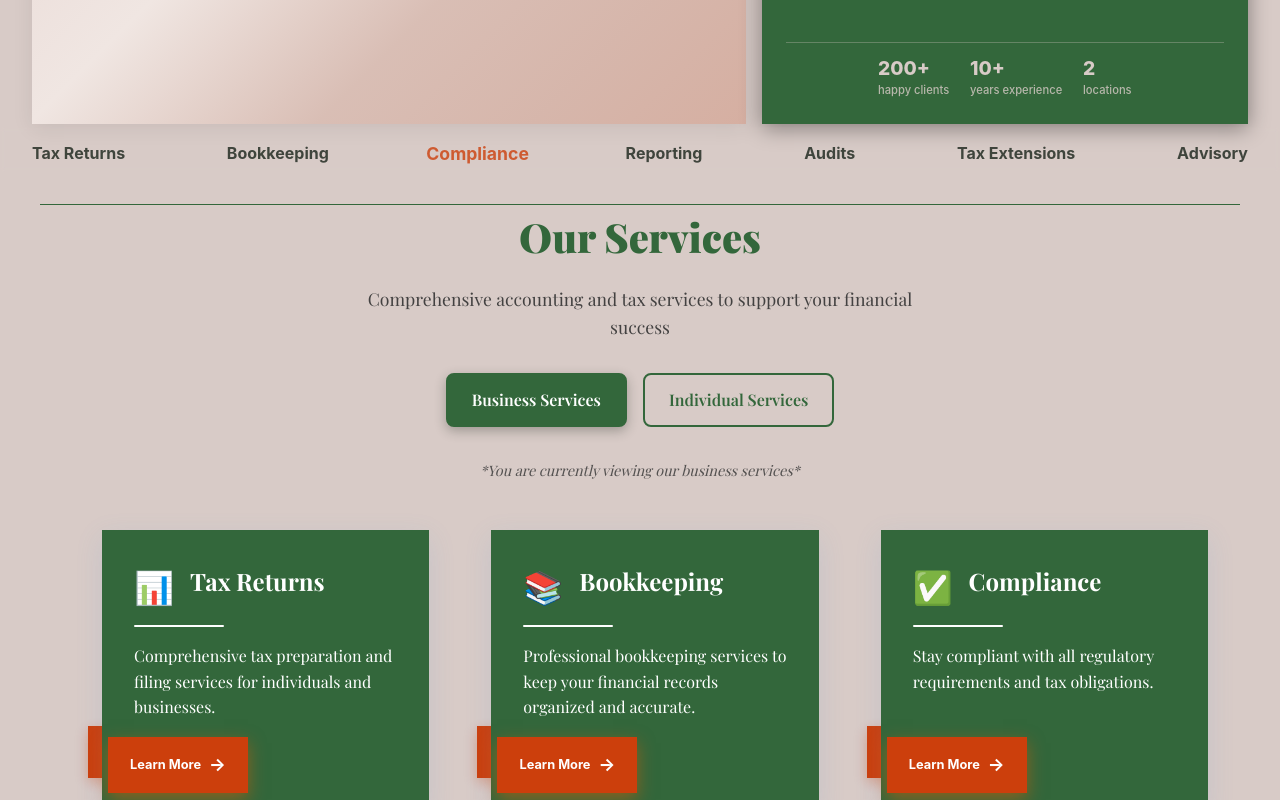
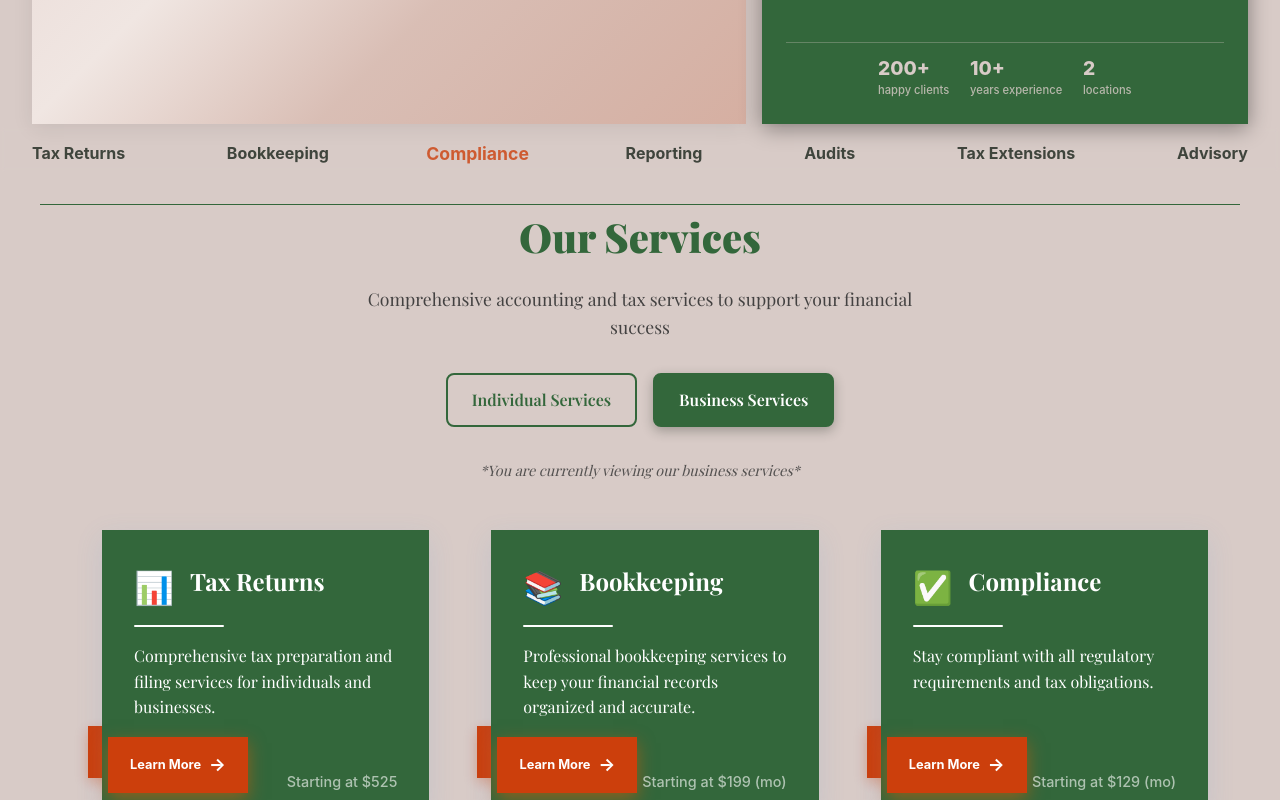
Before and after one commit to CartezDew/bdsfrontend, a React (Vite) app: page / in a window 1280 px wide. Both pictures are taken after a click on the button "Business Services". Shown: the part 628-1428 px from the top of the page. Built offline with nearby package versions, Linux system fonts and the light colour scheme.

Commit message:
updated styling of business services and added price ranges

```diff
--- a/src/components/BusinessServices.jsx
+++ b/src/components/BusinessServices.jsx
@@ -1,5 +1,15 @@
 import React, { useState } from 'react';
 import { motion, AnimatePresence } from 'framer-motion';
+
+const businessServicePriceText = {
+  1: "Starting at $525",      // Tax Returns (1065/1120S/1120 - simple)
+  2: "Starting at $199 (mo)", // Bookkeeping
+  3: "Starting at $129 (mo)", // Compliance (sales tax/payroll filings, annual regs)
+  4: "Starting at $149 (mo)", // Reporting (P&L, BS, cash flow)
+  5: "Starting at $400",      // Audits (IRS/GA exam support; flat start)
+  6: "Starting at $50",       // Tax Extensions (Form 7004/IT-303 admin)
+  7: "Starting at $175 (hr)"  // Advisory (tax/financial strategy)
+};
 
 const businessServicesData = [
   {
@@ -94,6 +104,11 @@ const BusinessServiceCard = ({ service, isExpanded, onToggle }) => {
         {isExpanded ? 'Show Less' : 'Learn More'}
         <span className="arrow">{isExpanded ? '↑' : '→'}</span>
       </motion.button>
+
+      {/* Price Display */}
+      <div className="service-price">
+        {businessServicePriceText[service.id]}
+      </div>
     </motion.div>
   );
 };
--- a/src/components/Services.jsx
+++ b/src/components/Services.jsx
@@ -14,7 +14,7 @@ const servicesNavbarConfig = [
 const Services = () => {
   const [expandedService, setExpandedService] = useState(null);
   const [isNavbarSticky, setIsNavbarSticky] = useState(false);
-  const [serviceType, setServiceType] = useState('business'); // 'business' or 'individual'
+  const [serviceType, setServiceType] = useState('individual'); // 'business' or 'individual'
   const servicesRef = useRef(null);
 
   const handleToggleService = (serviceId) => {
@@ -63,16 +63,16 @@ const Services = () => {
             {/* Service Type Toggle */}
             <div className="service-type-toggle">
               <button
+                className={`toggle-btn ${serviceType === 'individual' ? 'active' : ''}`}
+                onClick={() => handleServiceTypeChange('individual')}
+              >
+                Individual Services
+              </button>
+              <button
                 className={`toggle-btn ${serviceType === 'business' ? 'active' : ''}`}
                 onClick={() => handleServiceTypeChange('business')}
               >
                 Business Services
-              </button>
-              <button
-                className={`toggle-btn ${serviceType === 'individual' ? 'active' : ''}`}
-                onClick={() => handleServiceTypeChange('individual')}
-              >
-                Individual Services
               </button>
             </div>
 
```
